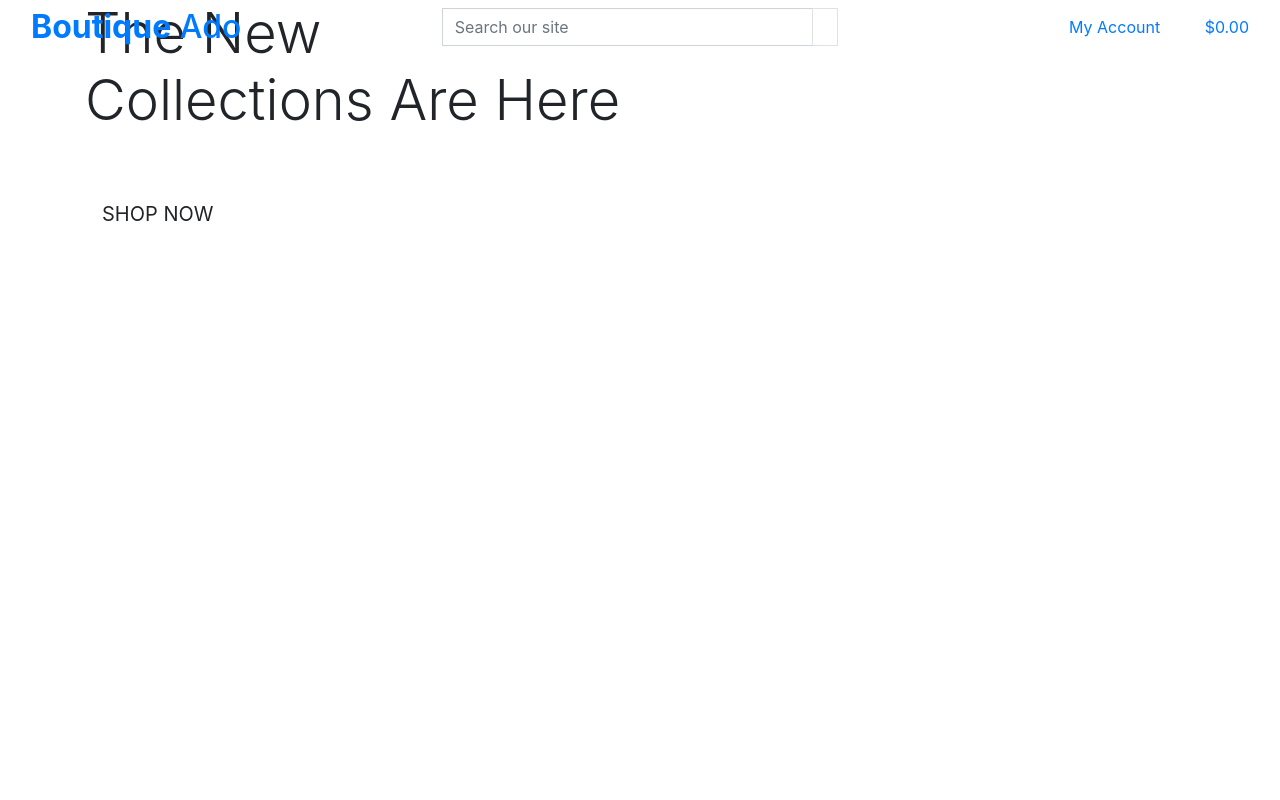
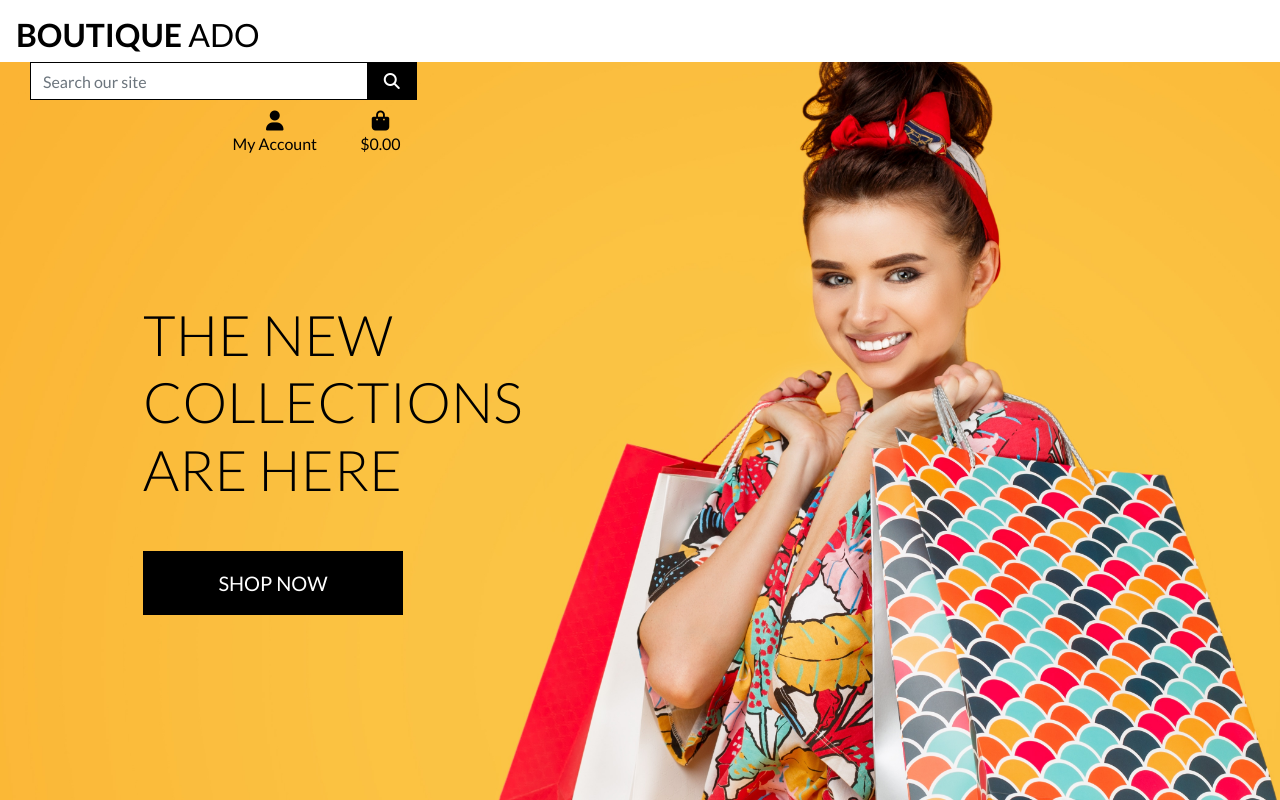
Before and after one commit to DarthKoder/dks-boutique-ado, a Django app: page / in a window 1280 px wide. Run offline with Django 3.2, Linux system fonts and the light colour scheme; some libraries are stand-ins or nearby versions.

Commit message:
completed homepage header and css

```diff
--- a/boutique_ado/settings.py
+++ b/boutique_ado/settings.py
@@ -149,6 +149,10 @@
 # https://docs.djangoproject.com/en/3.2/howto/static-files/
 
 STATIC_URL = '/static/'
+STATICFILES_DIRS = (os.path.join(BASE_DIR, 'static'),)
+
+MEDIA_URL = '/media/'
+MEDIA_ROOT = os.path.join(BASE_DIR, 'media')
 
 # Default primary key field type
 # https://docs.djangoproject.com/en/3.2/ref/settings/#default-auto-field
--- a/boutique_ado/urls.py
+++ b/boutique_ado/urls.py
@@ -15,10 +15,12 @@
 """
 from django.contrib import admin
 from django.urls import path, include
+from django.conf import settings
+from django.conf.urls.static import static
 
 
 urlpatterns = [
     path('admin/', admin.site.urls),
     path('accounts/', include('allauth.urls')),
     path('', include('home.urls')),
-]
+] + static(settings.MEDIA_URL, document_root=settings.MEDIA_ROOT)
--- /dev/null
+++ b/static/css/base.css
@@ -0,0 +1,81 @@
+html {
+    height: 100%;
+}
+
+body {
+    background: url('/media/homepage_background_cropped.jpg') no-repeat center center fixed;
+    background-size: cover;
+    height: calc(100vh - 164px);
+    color: #555;
+    font-family: 'Lato';
+}
+
+/* from Bulma */
+.icon {
+    align-items: center;
+    display: inline-flex;
+    justify-content: center;
+    height: 1.5rem;
+    width: 1.5rem;
+}
+
+.logo-font {
+    text-transform: uppercase;
+}
+
+.main-logo-link {
+    width: fit-content;
+}
+
+.shop-now-button {
+    background: black;
+    color: white;
+    min-width: 260px;
+}
+
+.btn-black {
+    background: black;
+    color: white;
+}
+
+.shop-now-button:hover,
+.shop-now-button:active,
+.shop-now-button:focus,
+.btn-black:hover,
+.btn-black:active,
+.btn-black:focus {
+    background: #222;
+    color: white;
+}
+
+.text-black {
+    color: #000 !important;
+}
+
+.border-black {
+    border: 1px solid black !important;
+}
+
+/* -------------------------------- Media Queries */
+
+/* Slightly larger container on xl screens */
+@media (min-width: 1200px) {
+  .container {
+    max-width: 80%;
+  }
+}
+
+/* fixed top navbar only on medium and up */
+@media (min-width: 992px) {
+    .fixed-top-desktop-only {
+        position: fixed;
+        top: 0;
+        right: 0;
+        left: 0;
+        z-index: 1030;
+    }
+
+    .header-container {
+        padding-top: 164px;
+    }
+}
--- a/templates/base.html
+++ b/templates/base.html
@@ -3,48 +3,49 @@
 <!doctype html>
 <html lang="en">
   <head>
+
     {% block meta %}
         <meta http-equiv="X-UA-Compatible" content="ie=edge">
         <meta charset="utf-8">
         <meta name="viewport" content="width=device-width, initial-scale=1, shrink-to-fit=no">
     {% endblock %}
 
-    {% block extra_meta%}
+    {% block extra_meta %}
     {% endblock %}
 
     {% block corecss %}
-        <link rel="stylesheet" href="https://cdn.jsdelivr.net/npm/bootstrap@4.6.2/dist/css/bootstrap.min.css" integrity="sha384-xOolHFLEh07PJGoPkLv1IbcEPTNtaed2xpHsD9ESMhqIYd0nLMwNLD69Npy4HI+N" crossorigin="anonymous">
+        <link rel="stylesheet" href="https://stackpath.bootstrapcdn.com/bootstrap/4.4.1/css/bootstrap.min.css" integrity="sha384-Vkoo8x4CGsO3+Hhxv8T/Q5PaXtkKtu6ug5TOeNV6gBiFeWPGFN9MuhOf23Q9Ifjh" crossorigin="anonymous">
+        <link href="https://fonts.googleapis.com/css2?family=Lato:ital,wght@0,100;0,300;0,400;0,700;0,900;1,100;1,300;1,400;1,700;1,900&display=swap" rel="stylesheet">
+        <link rel="stylesheet" href="{% static 'css/base.css' %}">
     {% endblock %}
 
     {% block extra_css %}
     {% endblock %}
 
     {% block corejs %}
-        <script src="https://cdn.jsdelivr.net/npm/jquery@3.5.1/dist/jquery.slim.min.js" integrity="sha384-DfXdz2htPH0lsSSs5nCTpuj/zy4C+OGpamoFVy38MVBnE+IbbVYUew+OrCXaRkfj" crossorigin="anonymous"></script>
-        <script src="https://cdn.jsdelivr.net/npm/bootstrap@4.6.2/dist/js/bootstrap.bundle.min.js" integrity="sha384-Fy6S3B9q64WdZWQUiU+q4/2Lc9npb8tCaSX9FK7E8HnRr0Jz8D6OP9dO5Vg3Q9ct" crossorigin="anonymous"></script>
-        <script src="https://cdn.jsdelivr.net/npm/jquery@3.5.1/dist/jquery.slim.min.js" integrity="sha384-DfXdz2htPH0lsSSs5nCTpuj/zy4C+OGpamoFVy38MVBnE+IbbVYUew+OrCXaRkfj" crossorigin="anonymous"></script>
-        <script src="https://cdn.jsdelivr.net/npm/popper.js@1.16.1/dist/umd/popper.min.js" integrity="sha384-9/reFTGAW83EW2RDu2S0VKaIzap3H66lZH81PoYlFhbGU+6BZp6G7niu735Sk7lN" crossorigin="anonymous"></script>
-        <script src="https://cdn.jsdelivr.net/npm/bootstrap@4.6.2/dist/js/bootstrap.min.js" integrity="sha384-+sLIOodYLS7CIrQpBjl+C7nPvqq+FbNUBDunl/OZv93DB7Ln/533i8e/mZXLi/P+" crossorigin="anonymous"></script>
+        <script src="https://kit.fontawesome.com/7a366bbe0a.js" crossorigin="anonymous"></script>
+        <script src="https://code.jquery.com/jquery-3.4.1.slim.min.js" integrity="sha384-J6qa4849blE2+poT4WnyKhv5vZF5SrPo0iEjwBvKU7imGFAV0wwj1yYfoRSJoZ+n" crossorigin="anonymous"></script>
+        <script src="https://cdn.jsdelivr.net/npm/popper.js@1.16.0/dist/umd/popper.min.js" integrity="sha384-Q6E9RHvbIyZFJoft+2mJbHaEWldlvI9IOYy5n3zV9zzTtmI3UksdQRVvoxMfooAo" crossorigin="anonymous"></script>
+        <script src="https://stackpath.bootstrapcdn.com/bootstrap/4.4.1/js/bootstrap.min.js" integrity="sha384-wfSDF2E50Y2D1uUdj0O3uMBJnjuUD4Ih7YwaYd1iqfktj0Uod8GCExl3Og8ifwB6" crossorigin="anonymous"></script>
     {% endblock %}
 
     {% block extra_js %}
     {% endblock %}
 
-
     <title>Boutique Ado {% block extra_title %}{% endblock %}</title>
   </head>
   <body>
     <header class="container-fluid fixed-top">
-        <div class="row">
+        <div id="topnav" class="row bg-white pt-lg-2 d-none d-lg-flex"
             <div class="col-12 col-lg-4 my-auto py-1 py-lg-0 text-center text-lg-left">
                 <a href="{% url 'home' %}" class="nav-link main-logo-link">
                     <h2 class="logo-font text-black my-0"><strong>Boutique</strong> Ado</h2>
                 </a>
             </div>
-            <div class="col-12 col-lg-4 my-auto py-1 py-lg-0 text-center text-lg-left">
+            <div class="col-12 col-lg-4 my-auto py-1 py-lg-0">
                 <form method="GET" action="">
                     <div class="input-group w-100">
-                        <input class="form-control bordere border-black rounded-0" type="text" name="q" placeholder="Search our site">
+                        <input class="form-control border border-black rounded-0" type="text" name="q" placeholder="Search our site">
                         <div class="input-group-append">
                             <button class="form-control btn btn-black border border-black rounded-0" type="submit">
                                 <span class="icon">
@@ -55,8 +56,8 @@
                     </div>
                 </form>
             </div>
-            <div class="col-12 col-lg-4 my-auto py-1 py-lg-0 text-center text-lg-left">
-                <ul class="list-inline list-unstyled text-center text-center text-lg-right my-0">
+            <div class="col-12 col-lg-4 my-auto py-1 py-lg-0">
+                <ul class="list-inline list-unstyled text-center text-lg-right my-0">
                     <li class="list-inline-item dropdown">
                         <a class="text-black nav-link" href="#" id="user-options" data-toggle="dropdown" aria-haspopup="true" aria-expanded="false">
                             <div class="text-center">
@@ -109,5 +110,6 @@
     {% block postloadjs %}
     {% endblock %}
 
+
   </body>
 </html>
```
Also changed, not shown: media/homepage_background_cropped.jpg (added). Lines whose indentation alone changed are shown as unchanged.
